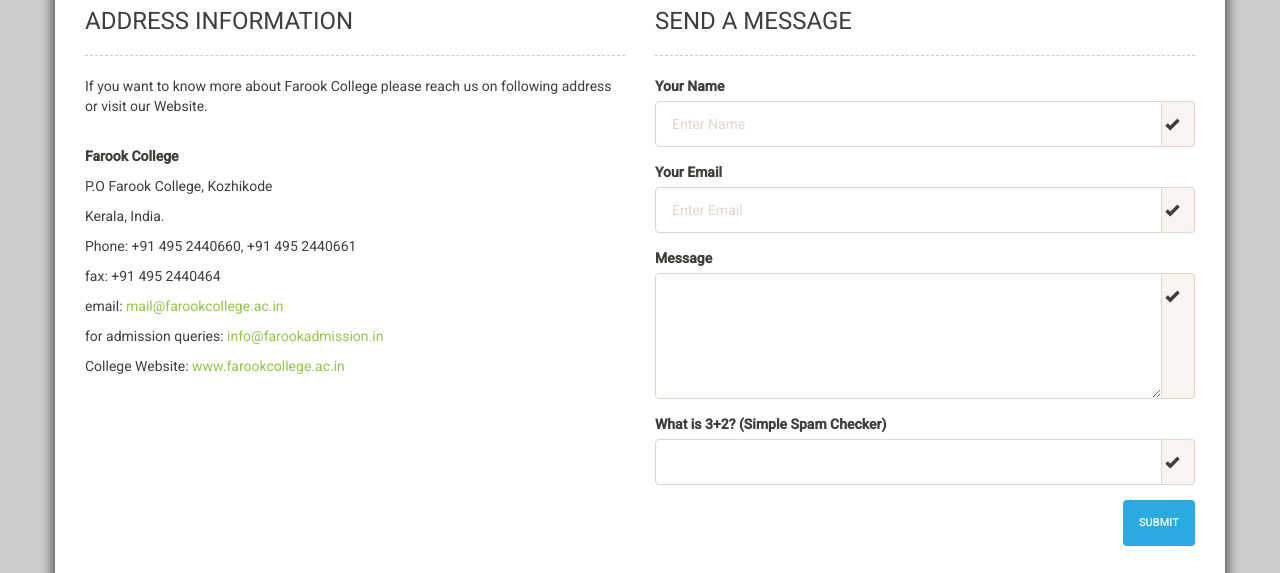
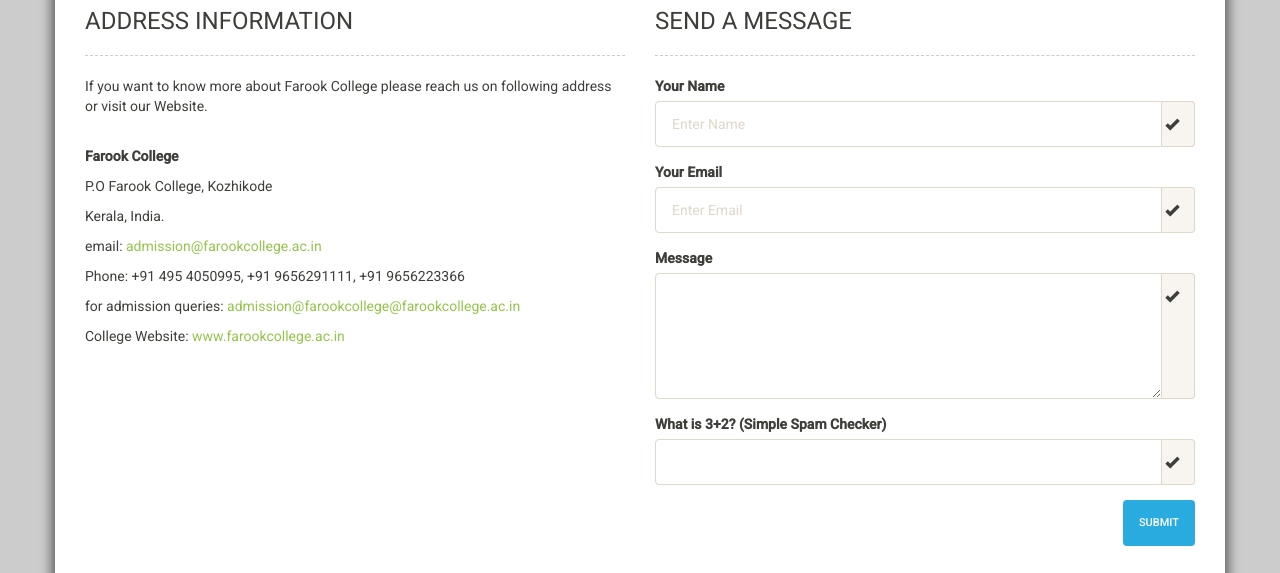
Before and after one commit to jeenamadhavan/mespg, a CakePHP app: the page made by app/View/Pages/contact.ctp in a window 1280 px wide. Shown: the part 572-1145 px from the top of the page. Run offline with PHP 8.4 and a stand-in for CakePHP, Linux system fonts and the light colour scheme; the template is opened without the code that fills it, so the values that code supplies are empty; some libraries are stand-ins or nearby versions.

Commit message:
contact number change

```diff
--- a/app/View/Pages/contact.ctp
+++ b/app/View/Pages/contact.ctp
@@ -22,10 +22,9 @@ $randnum=rand ( 1 ,5 );
         <p><strong>Farook College</strong></p>
         <p>P.O Farook College, Kozhikode</p>
         <p>Kerala, India.</p>
-        <p>Phone: +91 495 2440660, +91 495 2440661</p>
-        <p>fax: +91 495 2440464</p>
-        <p>email: <a href="mailto:mail@farookcollege.ac.in">mail@farookcollege.ac.in</a></p>
-        <p>for admission queries: <a href="mailto:info@farookadmission.in">info@farookadmission.in</a></p>
+        <p>email: <a href="mailto:admission@farookcollege">admission@farookcollege.ac.in</a></p>
+        <p>Phone: +91 495 4050995, +91 9656291111, +91 9656223366</p>
+        <p>for admission queries: <a href="mailto:admission@farookcollege">admission@farookcollege@farookcollege.ac.in</a></p>
         <p>College Website: <a href="http://www.farookcollege.ac.in" target="_blank">www.farookcollege.ac.in</a></p>
     </div>
     <div class="col-md-6">
```
